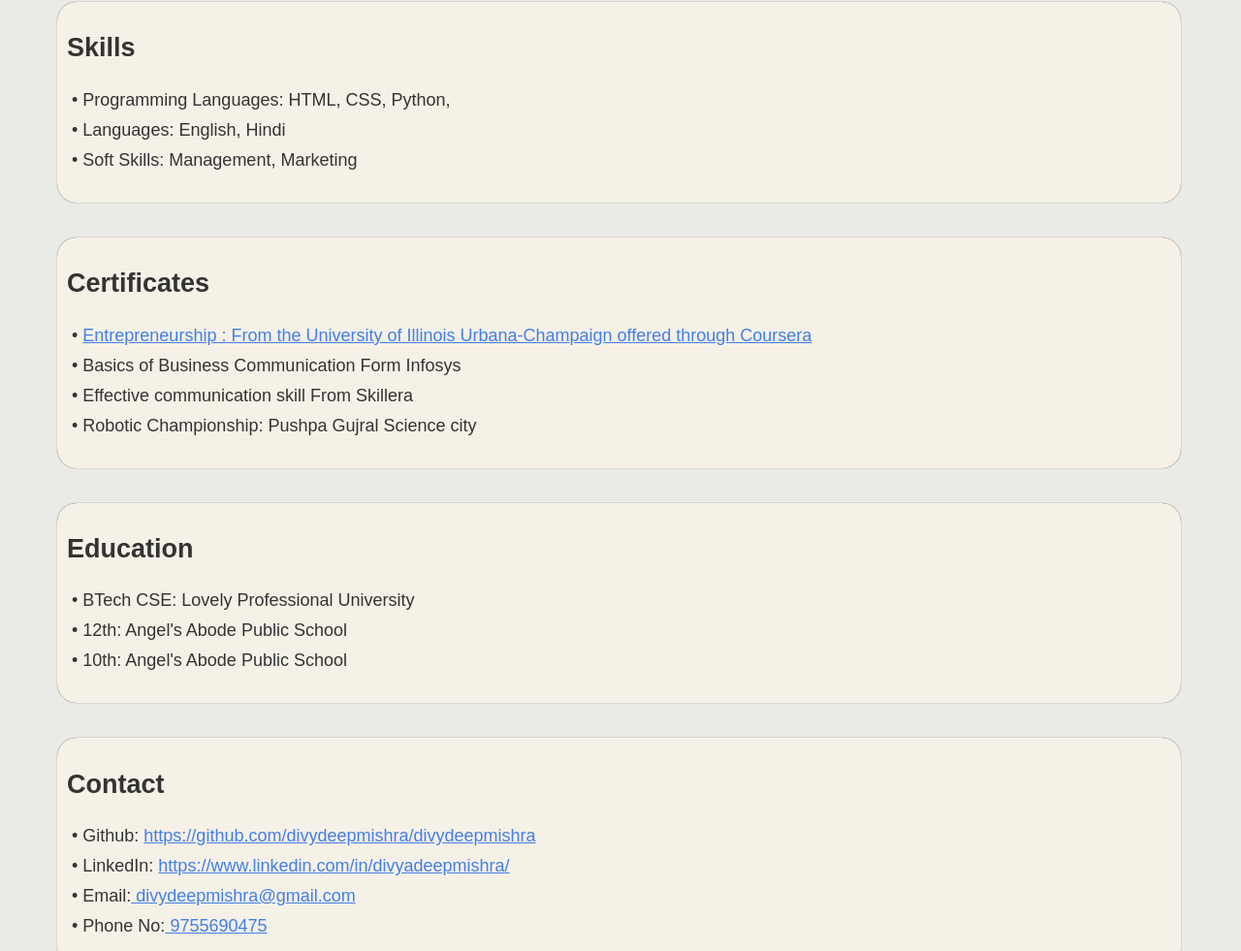
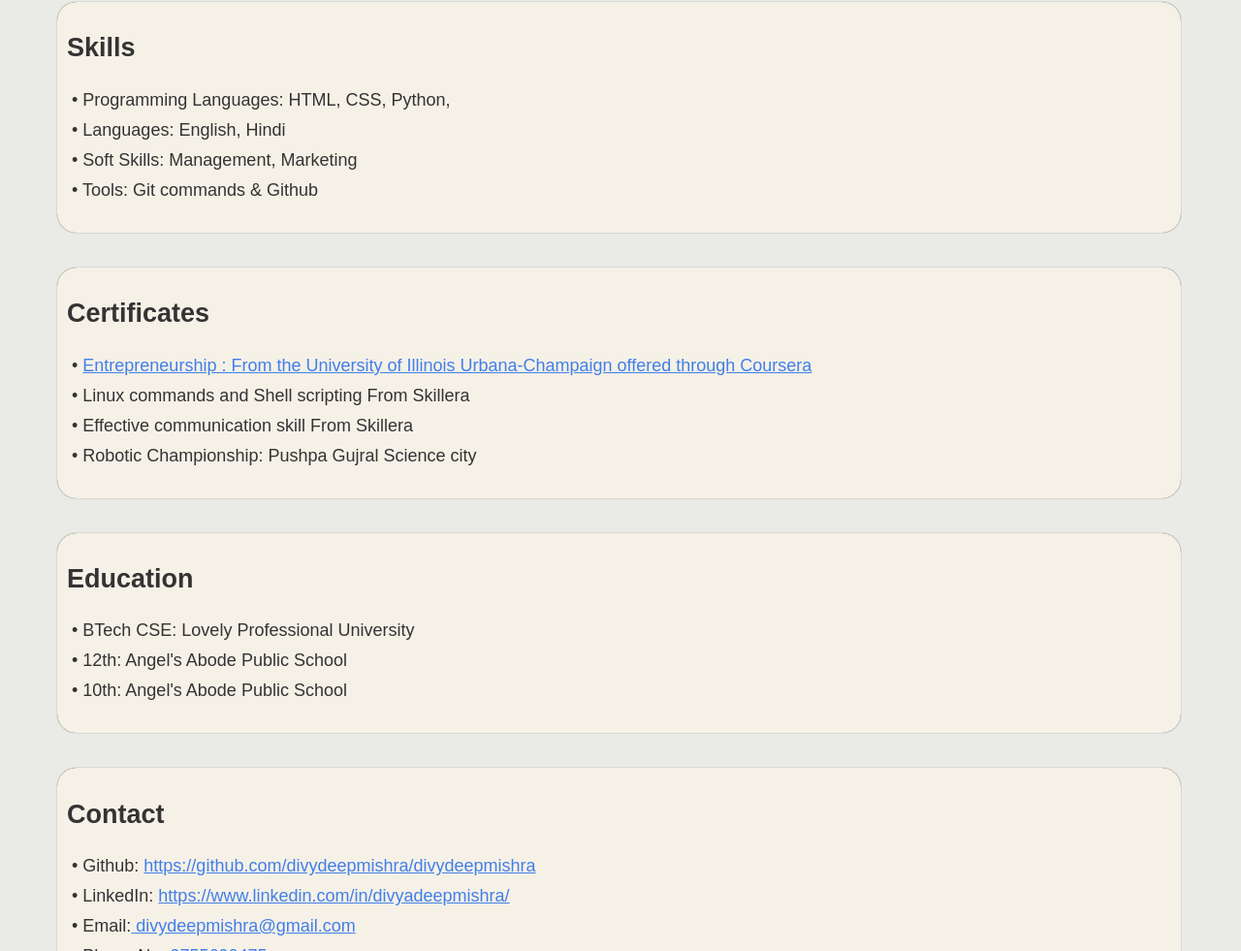
Before and after one commit to divydeepmishra/WinterOfCode, a website: page portfolio1.html in a window 1280 px wide. Shown: the part 1622-2603 px from the top of the page at 97% size. Drawn offline with Linux system fonts and the light colour scheme.

Commit message:
portfolio using HTML & CSS

```diff
--- a/portfolio1.html
+++ b/portfolio1.html
@@ -28,8 +28,6 @@
             padding: 15px;
             border-radius: 15%;
             margin-top: 15px;
-
-
         }
 
         h2 {
@@ -223,6 +221,7 @@
             <li>• Programming Languages: HTML, CSS, Python,</li>
             <li>• Languages: English, Hindi</li>
             <li>• Soft Skills: Management, Marketing</li>
+            <li>• Tools: Git commands & Github</li>
         </ul>
     </div>
     <div id="Certificates">
@@ -230,7 +229,7 @@
         <ul>
             <li>• <a href="https://coursera.org/verify/MWZ2EWCN8LNG" target="_blank"> Entrepreneurship : From the
                     University of Illinois Urbana-Champaign offered through Coursera</a></li>
-            <li>• Basics of Business Communication Form Infosys</li>
+            <li>• Linux commands and Shell scripting From Skillera</li>
             <li>• Effective communication skill From Skillera</li>
             <li>• Robotic Championship: Pushpa Gujral Science city</li>
         </ul>
```
